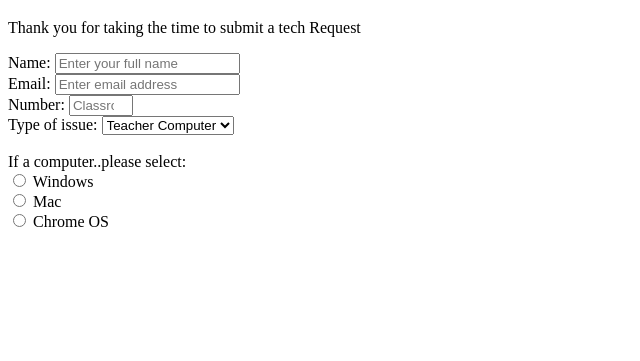
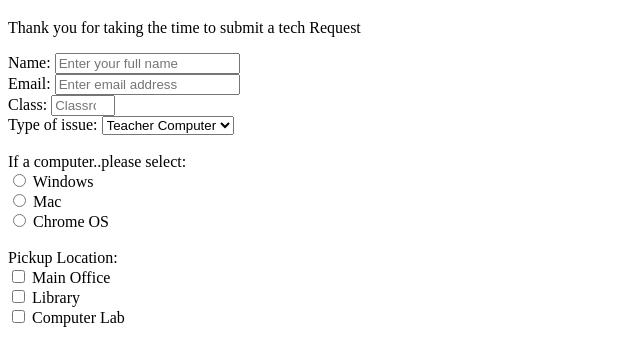
Before and after one commit to iDuvancho303/new_form3, a plain HTML site: page index.html in a window 1280 px wide. Shown: the part 61-422 px from the top of the page, without its empty margins (0-640 px from the left). Drawn offline with Linux system fonts and the light colour scheme.

Commit message:
adding more code

```diff
--- a/index.html
+++ b/index.html
@@ -16,7 +16,7 @@
     <label for="email" id="email-label">Email:</label>
     <input id="email" type="text" name="email" placeholder="Enter email address" required>
     <br>
-    <label for="number" id="number-label">Number:</label>
+    <label for="number" id="number-label">Class:</label>
     <input id="number" type="number" name="number" placeholder="Classroom Number" min="100" max="150" required>
     <br>
     <label for="dropdown">Type of issue:</label>
@@ -38,6 +38,18 @@
    <br>
    <input type="radio" id="computer-type" name="computer" id="Chrome OS" value="Chrome OS">
    <label for="computer-type">Chrome OS</label>
+   <br>
+   <br>
+   <label for="location" id="location">Pickup Location:</label>
+   <br>
+   <input type="checkbox" id="location" name="location" value="main office">
+   <label for="location">Main Office</label>
+   <br>
+   <input type="checkbox" id="location" name="location" value="Library">
+   <label for="location">Library</label>
+   <br>
+   <input type="checkbox" id="location" name="location" value="computer lab">
+   <label for="location">Computer Lab</label>
 
 
 
```
